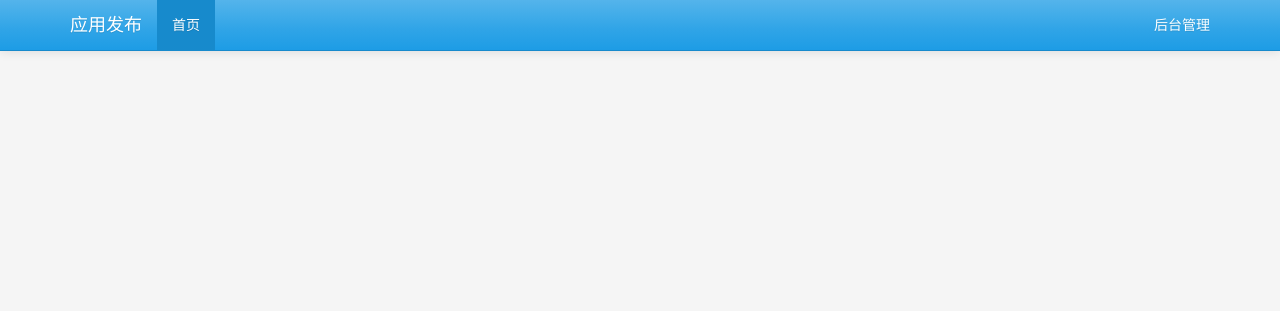
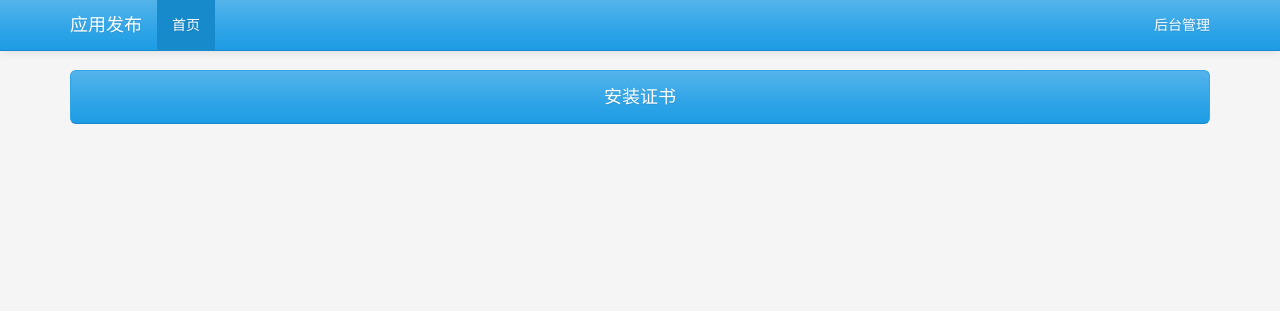
Before and after one commit to liulixiang1988/app-host, a Django app: page / in a window 1280 px wide. Shown: the top 311 px of the page. Run offline with Django 3.2, Linux system fonts and the light colour scheme; data that the repository does not hold is empty; some libraries are stand-ins or nearby versions.

Commit message:
add static certificates

```diff
--- a/app/templates/app/index.html
+++ b/app/templates/app/index.html
@@ -1,8 +1,10 @@
 {% extends 'app/base.html' %}
+{% load staticfiles %}
 {% block title %}首页{% endblock %}
 
 {% block container %}
     <div class="container">
+    <a href="{% static 'certificates/server.crt' %}" class="btn btn-primary btn-lg btn-block">安装证书</a>
         {% include 'app/snippet/app_list.html' %}
         </div><!-- end container -->
 {% endblock %}{# end container #}
```
